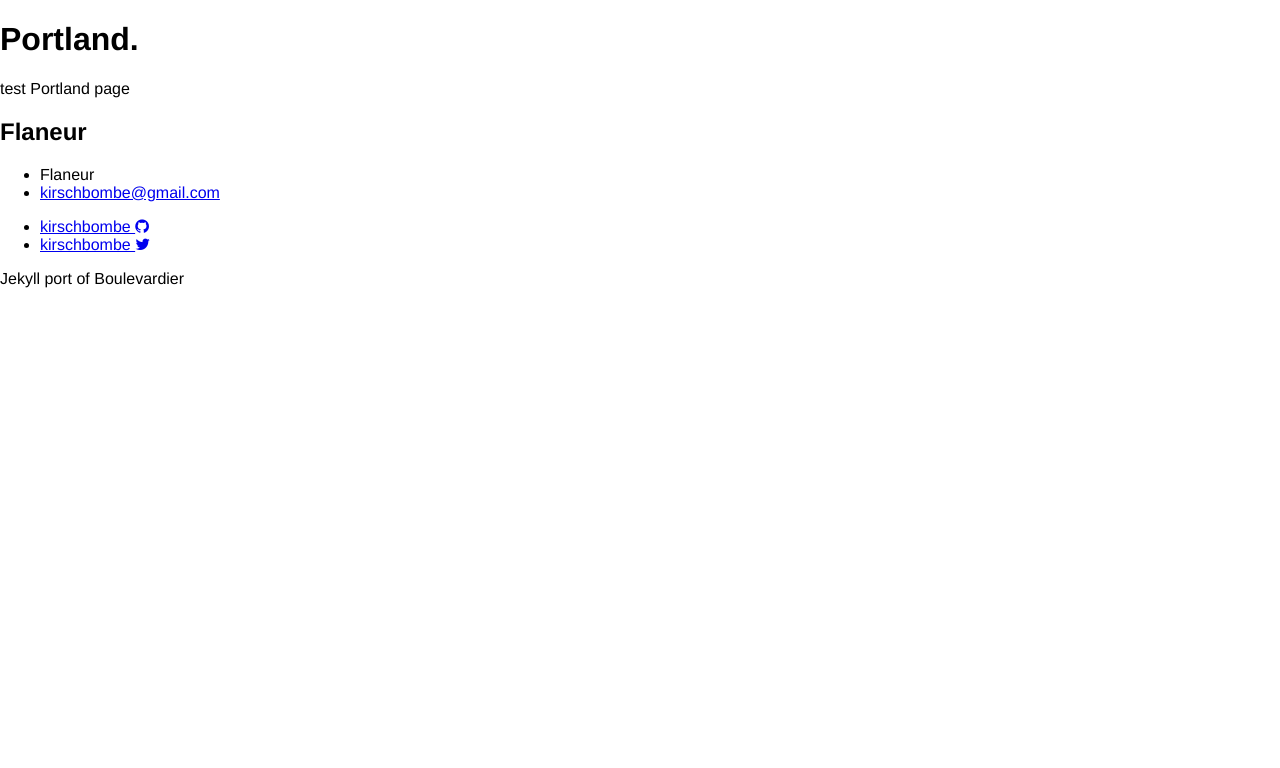
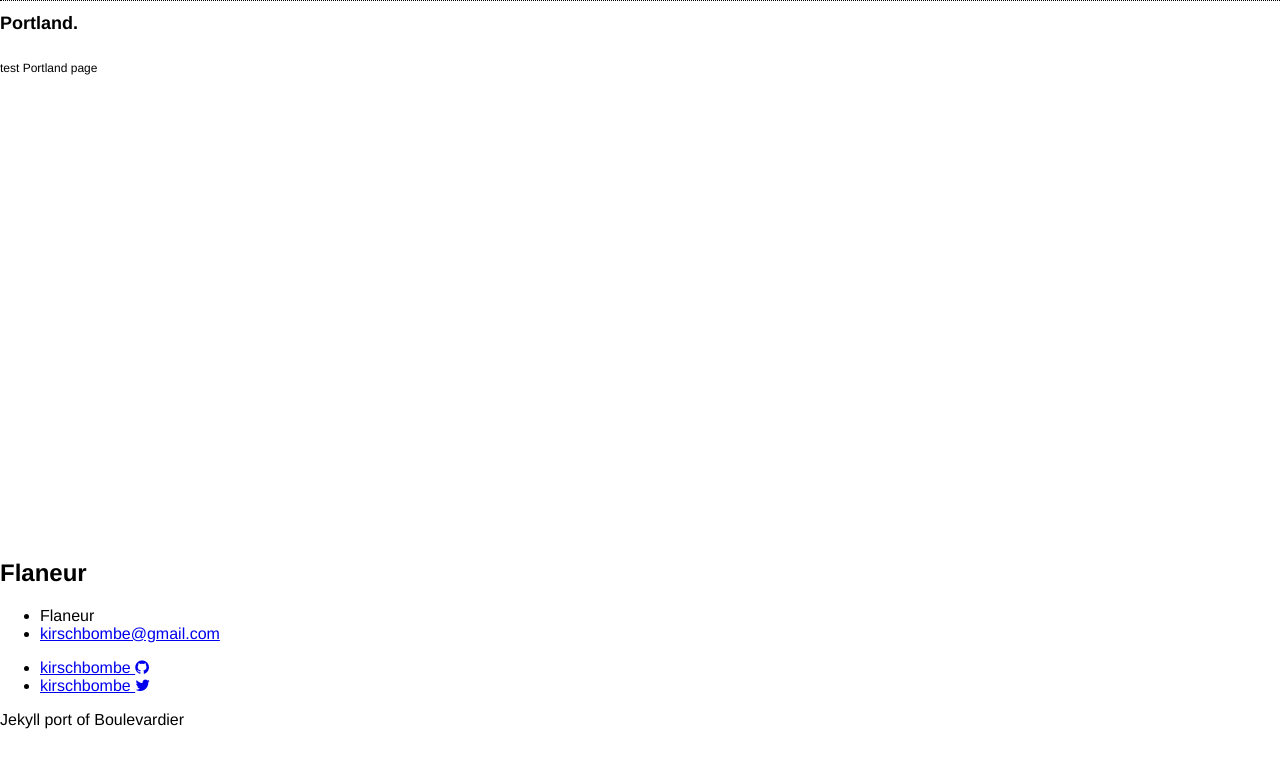
Before and after one commit to kirschbombe/flaneur, a Jekyll site: the page built from _posts/2014-09-14-portland-oregon.md, in a window 1280 px wide. Shown: the top 768 px of the page. Built offline with Jekyll 4.4.1, drawn with Linux system fonts in a browser that asks for light colours.

Commit message:
layout changes

```diff
--- a/_layouts/post.html
+++ b/_layouts/post.html
@@ -11,8 +11,7 @@ layout: default
     {% if page.meta %} • {{ page.meta }}{% endif %}</p>
   </header>
 
-  <article class="post-content">
+  <article class="post-article">
     {{ content }}
   </article>
-
 </div>
--- a/css/main.css
+++ b/css/main.css
@@ -1,13 +1,20 @@
 body {
   margin:0; padding:0;
   font-family:"Helvetica", arial, sans-serif;
+}
+body {
+  margin:0; padding:0;
+  font-family:"Helvetica", arial, sans-serif;
+}
+
+.container {
+	width: 100%
 }
 #map {
   position:absolute;
   width:67%;
   height:100%;
 }
-
 .sidebar {
 	height:100%;
 	width:33%;
@@ -15,5 +22,61 @@ body {
 	position:fixed!important;
 	z-index:1;
 	right:0;
-	overflow:auto
+	overflow:auto;
+
 }
+.post-title{
+	font-size: 14px;
+}
+p.post-header {
+letter-spacing: 2px;
+margin-bottom: .5rem;
+font-size: 13px;
+margin-top: 0;
+font-family: "Open Sans Condensed";
+font-weight: 300;
+font-style: italic;
+border-width: 0 0 1px;
+border-style: dotted;
+line-height: 21px;
+text-align: left;
+z-index: 1 !important;
+}
+
+h1.post-title {
+font-size: 18px
+}
+
+p.byline {
+	font-size: 15px;
+	line-height: 15px;
+	margin-bottom: .5rem;
+	font-family: "Open Sans Condensed";
+	font-weight: 300;
+	font-style: italic;
+
+
+}
+
+img {
+height: 200px;
+}
+
+article.post-article {
+height: 480px;
+overflow-y: scroll;
+z-index: 1 !important;
+padding-bottom: 10px;
+font-size: 12px;
+
+}
+
+
+p {
+	display: block;
+	-webkit-margin-before: 1em;
+	-webkit-margin-after: 1em;
+	-webkit-margin-start: 0px;
+	-webkit-margin-end: 0px;
+	text-align: left
+}
```
Also changed, not shown: images/chavezravine2.JPG (added), 1 other file.
